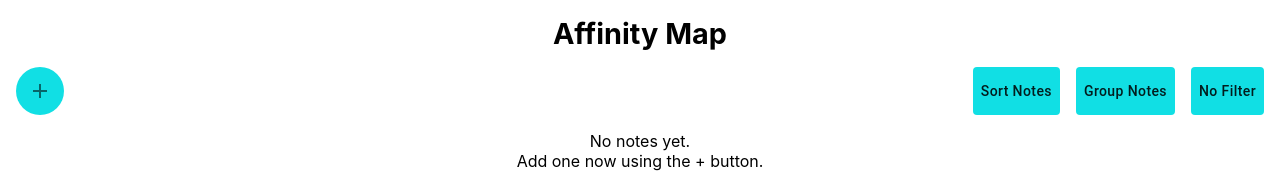
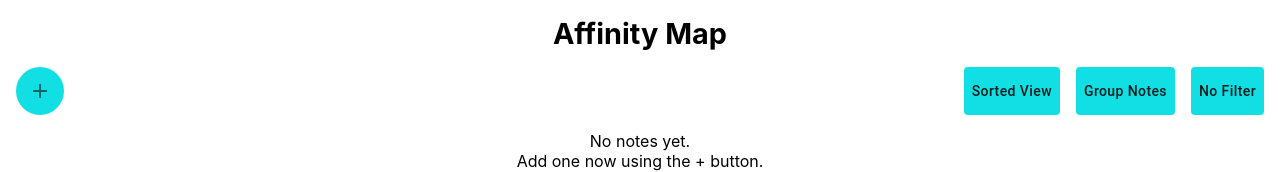
Before and after one commit to aryans022/Affinity-Map, a React (Create React App) app: page / in a window 1280 px wide. Shown: the top 172 px of the page. Built offline with nearby package versions, Linux system fonts and the light colour scheme.

Commit message:
added draggable components

```diff
--- a/package.json
+++ b/package.json
@@ -10,6 +10,7 @@
     "@testing-library/user-event": "^12.8.3",
     "react": "^17.0.2",
     "react-dom": "^17.0.2",
+    "react-draggable": "^4.4.3",
     "react-scripts": "4.0.3",
     "web-vitals": "^1.1.2"
   },
--- a/src/App.js
+++ b/src/App.js
@@ -3,6 +3,7 @@ import { makeStyles } from '@material-ui/core';
 import Tools from './Tools';
 import Note from './Note';
 import GroupHighlights from './GroupHighlights';
+import Draggable from 'react-draggable';
 
 const useStyles = makeStyles({
   root: {
@@ -18,7 +19,8 @@ const useStyles = makeStyles({
     marginTop: '1rem',
     display: 'flex',
     flexWrap: 'wrap',
-    justifyContent: 'space-around'
+    justifyContent: 'space-around',
+    position: 'relative'
   },
   emptyMessage: {
     textAlign: 'center'
@@ -40,6 +42,7 @@ function App() {
   const [buckets, setBuckets] = useState(localStorage?.notes ? JSON.parse(localStorage.buckets) : []);
   const [filter, setFilter] = useState(null);
   const [groups, setGroups] = useState(false);
+  const [position, setPosition] = useState(null);
 
   const setText = (idx, newText) => {
     let temp = [...notes];
@@ -84,12 +87,13 @@ function App() {
   const sortNotes = () => {
     let temp = [...notes]
     temp.sort((a, b) => (a.bucket > b.bucket) ? 1 : ((b.bucket > a.bucket) ? -1 : 0));
-    setNotes(temp)
+    setNotes(temp);
+    setPosition(position?null:{x:0, y:0});
   }
 
   let displayNotes = [...notes];
-  for(let i = 0; i < displayNotes.length; i++) {
-    displayNotes[i] = {...displayNotes[i], idx: i}
+  for (let i = 0; i < displayNotes.length; i++) {
+    displayNotes[i] = { ...displayNotes[i], idx: i }
   }
 
   if (filter) {
@@ -106,6 +110,7 @@ function App() {
         allBuckets={buckets}
         filter={filter}
         groups={groups}
+        position={position}
         addNote={addNote}
         sortNotes={sortNotes}
         setFilter={setFilter}
@@ -115,6 +120,7 @@ function App() {
       <div className={classes.notesContainer}>
 
         {!groups && displayNotes.map((note, i) => (
+          <Draggable key={i} position={position}><div>
             <Note
               text={note.text}
               color={note.color}
@@ -125,14 +131,14 @@ function App() {
               setBucket={setBucket}
               allBuckets={buckets}
               idx={note.idx}
-            key={i}
             />
+          </div></Draggable>
         ))}
 
         {groups && buckets.map((bucket) => {
 
           const bucketNotes = displayNotes.filter(note => note.bucket === bucket);
-          if (bucketNotes.length===0) return null;
+          if (bucketNotes.length === 0) return null;
 
           return (
             <GroupHighlights
@@ -159,7 +165,6 @@ function App() {
 
       </div>
 
-
     </div>
   );
 }
--- a/src/Tools/index.js
+++ b/src/Tools/index.js
@@ -24,7 +24,7 @@ const useStyles = makeStyles({
 function Tools(props) {
 
   const [anchor, setAnchor] = useState(null);
-  const { addNote, sortNotes, filter, groups, setFilter, allBuckets, setGroups } = props;
+  const { addNote, sortNotes, filter, groups, position, setFilter, allBuckets, setGroups } = props;
   const classes = useStyles();
 
   return (
@@ -43,7 +43,7 @@ function Tools(props) {
         className={classes.button}
         onClick={sortNotes}
       >
-        Sort Notes
+        {position ? 'Standard View' : 'Sorted View'}
       </Button>}
 
       <Button
```
Also changed, not shown: 1 other file (tests, documents, lock files or other folders). Lines whose indentation alone changed are shown as unchanged.
